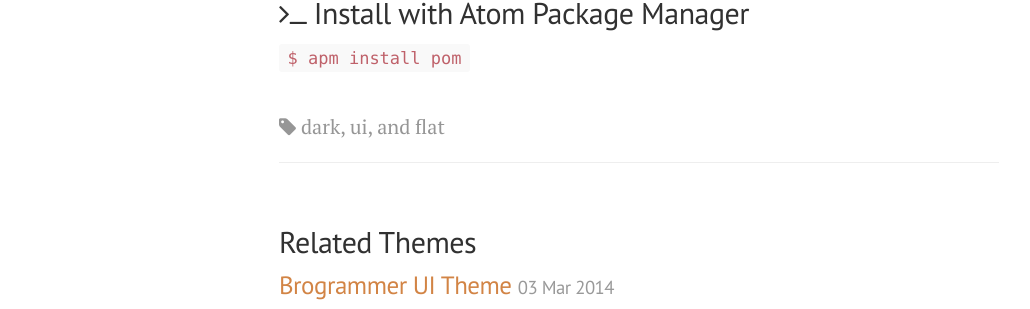
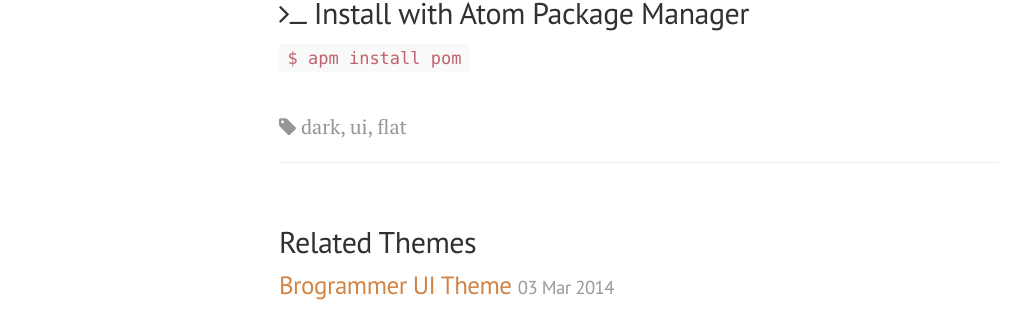
Before and after one commit to atom-themes/atom-themes.github.io, a Jekyll site: the page built from _posts/2014-03-02-pom.markdown, in a window 1280 px wide. Shown: the part 787-1096 px from the top of the page, without its empty margins (1-1031 px from the left). Built offline with Jekyll 4.4.1, drawn with Linux system fonts in a browser that asks for light colours; nearby versions of some CDN libraries; Markdown is read by kramdown in place of the engine named in the settings; comment, search, counter and statistics services are not loaded.

Commit message:
Change the way we display tags
Formatting them like 'a, b and c' felt so weird to me.

```diff
--- a/_layouts/theme.html
+++ b/_layouts/theme.html
@@ -21,7 +21,7 @@
     <code>$ apm install {{ page.package_name }}</code>
   </section>
   <footer>
-    <span class="tags"><i class="fa fa-tag"></i> {{ page.tags | array_to_sentence_string }}</span>
+    <span class="tags"><i class="fa fa-tag"></i> {{ page.tags | join: ', ' }}</span>
   </footer>
 </article>
 
--- a/index.html
+++ b/index.html
@@ -21,7 +21,7 @@
         <span class="post-date">{{ post.date | date_to_string }}</span>
       </header>
       <span class="author"><i class="fa fa-user"></i> <a href="{{post.author_url}}">{{post.author}}</a></span>
-      <span class="tags"><i class="fa fa-tag"></i> {{ post.tags | array_to_sentence_string }}</span>
+      <span class="tags"><i class="fa fa-tag"></i> {{ post.tags | join: ', ' }}</span>
       <span class="install-command"><i class="fa fa-terminal"></i> <code>apm install {{ post.package_name }}</code></span>
     </section>
   </article>
```
